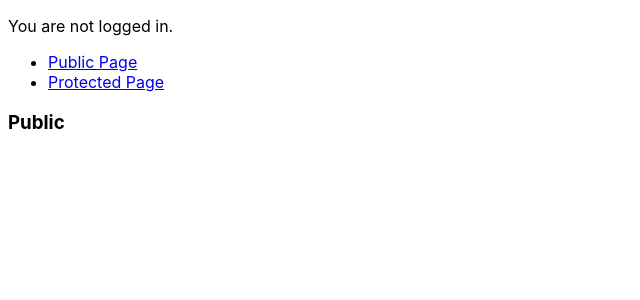
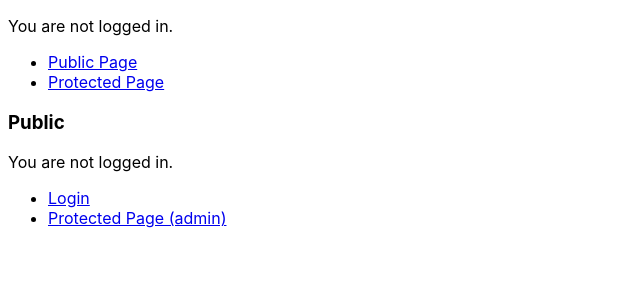
Before and after one commit to Firet/permissions-auth-app, a React (Vite) app: page / in a window 1280 px wide. Shown: the top 300 px of the page, without its empty margins (0-640 px from the left). Built offline with nearby package versions, Linux system fonts and the light colour scheme.

Commit message:
Add <Link> tags in protected page and public page to test router

```diff
--- a/src/pages/ProtectedPage.tsx
+++ b/src/pages/ProtectedPage.tsx
@@ -1,3 +1,25 @@
+import { Link, Outlet } from "react-router-dom";
+import { AuthStatus, useAuth } from "../App";
+
 export default function ProtectedPage() {
-    return <h3>Protected</h3>;
-  }
+  let auth = useAuth();
+  return (
+    <>
+      <h3>Protected</h3>
+      <AuthStatus />
+      <div>
+        {auth.user && <h3>auth user is: {auth.user}</h3>}
+        <ul>
+          <li>
+            <Link to="/login">Log in </Link>
+          </li>
+          <li>
+            <Link to="/public">Public Page (common user) </Link>
+          </li>
+        </ul>
+
+        <Outlet />
+      </div>
+    </>
+  )
+}
--- a/src/pages/PublicPage.tsx
+++ b/src/pages/PublicPage.tsx
@@ -1,3 +1,27 @@
+import { Link, Outlet } from "react-router-dom";
+import { AuthStatus, useAuth } from "../App";
+
 export default function PublicPage() {
-    return <h3>Public</h3>;
-  }
+  let auth = useAuth();
+  return (
+    <>
+      <h3>Public</h3>
+      <AuthStatus />
+      <div>
+        {auth.user && <h3>auth user is: {auth.user}</h3>}
+
+        <ul>
+          <li>
+            <Link to="/login">Login </Link>
+          </li>
+          <li>
+            <Link to="/protected">Protected Page (admin) </Link>
+          </li>
+        </ul>
+
+        <Outlet />
+      </div>
+    </>
+  )
+
+}
```
